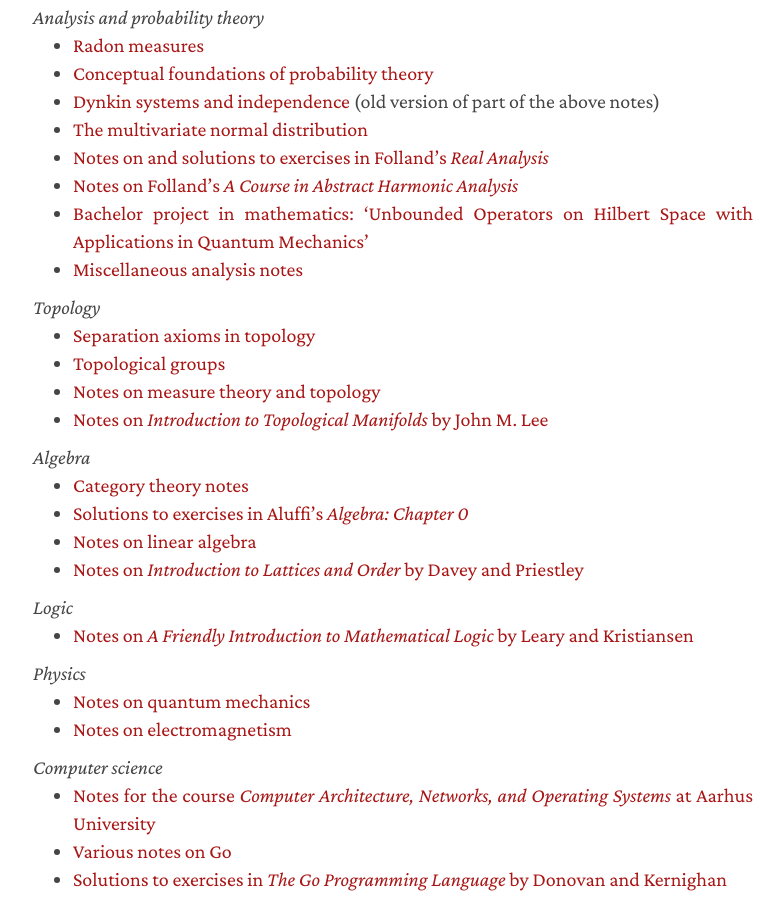
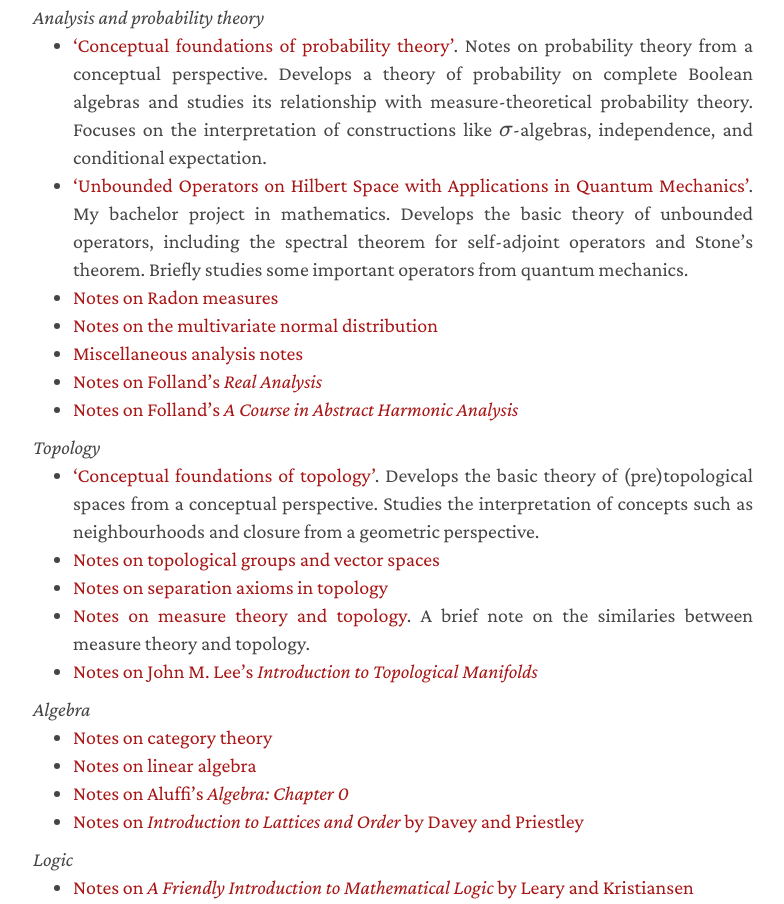
Before and after one commit to dnhansen/dnhansen.github.io, a plain HTML site: page index.html in a window 1280 px wide. Shown: the part 1329-2233 px from the top of the page, without its empty margins (247-1031 px from the left). Drawn offline with nearby package versions, Linux system fonts and the light colour scheme.

Commit message:
Updated index with new notes and descriptions. Added MathJax. TODO: Factor out MathJax from head files.

```diff
--- a/index.html
+++ b/index.html
@@ -7,7 +7,17 @@
     <title>Danny Nygård Hansen</title>
     <meta name="viewport" content="width=device-width, initial-scale=1.0">
     <meta name="description" content="Danny Nygård Hansen">
-
+    <script src="https://polyfill.io/v3/polyfill.min.js?features=es6"></script>
+    <script id="MathJax-script" async
+            src="https://cdn.jsdelivr.net/npm/mathjax@3/es5/tex-mml-chtml.js">
+    </script>
+    <script>
+      window.MathJax = {
+        tex: {
+          inlineMath: [['$', '$'], ['\\(', '\\)']]
+        }
+      };
+    </script>
     <link rel="preconnect" href="https://fonts.gstatic.com"><link href="https://fonts.googleapis.com/css2?family=Open+Sans&display=swap" rel="stylesheet">
     <link rel="stylesheet" type="text/css" href="/main.css">
     <link rel="stylesheet" type="text/css" href="/index.css">
@@ -88,25 +98,25 @@
       </p>
       <dl class="note-list">
         <dt>Analysis and probability theory</dt>
-        <dd><a href="https://github.com/dnhansen/radon-measures">Radon measures</a></dd>
-        <dd><a href="https://github.com/dnhansen/probability-foundations">Conceptual foundations of probability theory</a></dd>
-        <dd><a href="https://github.com/dnhansen/dynkin-independence">Dynkin systems and independence</a> (old version of part of the above notes)</dd>
-        <dd><a href="https://github.com/dnhansen/multivariate-normal-notes">The multivariate normal distribution</a></dd>
-        <dd><a href="https://github.com/dnhansen/folland-real-analysis">Notes on and solutions to exercises in Folland&rsquo;s <cite class="book">Real Analysis</cite></a></dd>
+        <dd><a href="https://github.com/dnhansen/probability-foundations"><cite class="article">Conceptual foundations of probability theory</cite></a>. Notes on probability theory from a conceptual perspective. Develops a theory of probability on complete Boolean algebras and studies its relationship with measure-theoretical probability theory. Focuses on the interpretation of constructions like $\sigma$-algebras, independence, and conditional expectation.</dd>
+        <dd><a href="https://github.com/dnhansen/maths-bachelor-project"><cite class="article">Unbounded Operators on Hilbert Space with Applications in Quantum Mechanics</cite></a>. My bachelor project in mathematics. Develops the basic theory of unbounded operators, including the spectral theorem for self-adjoint operators and Stone&rsquo;s theorem. Briefly studies some important operators from quantum mechanics.</dd>
+        <dd><a href="https://github.com/dnhansen/radon-measures">Notes on Radon measures</a></dd>
+        <dd><a href="https://github.com/dnhansen/multivariate-normal-notes">Notes on the multivariate normal distribution</a></dd>
+        <dd><a href="https://github.com/dnhansen/math-analysis">Miscellaneous analysis notes</a></dd>
+        <dd><a href="https://github.com/dnhansen/folland-real-analysis">Notes on Folland&rsquo;s <cite class="book">Real Analysis</cite></a></dd>
         <dd><a href="https://github.com/dnhansen/folland-real-analysis">Notes on Folland&rsquo;s <cite class="book">A Course in Abstract Harmonic Analysis</cite></a></dd>
-        <dd><a href="https://github.com/dnhansen/maths-bachelor-project">Bachelor project in mathematics: <cite class="article">Unbounded Operators on Hilbert Space with Applications in Quantum Mechanics</cite></a></dd>
-        <dd><a href="https://github.com/dnhansen/math-analysis">Miscellaneous analysis notes</a></dd>
 
         <dt>Topology</dt>
-        <dd><a href="https://github.com/dnhansen/topology-separation-axioms">Separation axioms in topology</a></dd>
-        <dd><a href="https://github.com/dnhansen/topological-groups">Topological groups</a></dd>
-        <dd><a href="https://github.com/dnhansen/topology-measure-theory-notes">Notes on measure theory and topology</a></dd>
-        <dd><a href="https://github.com/dnhansen/lee-topological-manifolds">Notes on <cite class="book">Introduction to Topological Manifolds</cite> by John M. Lee</a></dd>
+        <dd><a href="https://github.com/dnhansen/topology-foundations"><cite class="article">Conceptual foundations of topology</cite></a>. Develops the basic theory of (pre)topological spaces from a conceptual perspective. Studies the interpretation of concepts such as neighbourhoods and closure from a geometric perspective.</dd>
+        <dd><a href="https://github.com/dnhansen/topological-groups">Notes on topological groups and vector spaces</a></dd>
+        <dd><a href="https://github.com/dnhansen/topology-separation-axioms">Notes on separation axioms in topology</a></dd>
+        <dd><a href="https://github.com/dnhansen/topology-measure-theory-notes">Notes on measure theory and topology</a>. A brief note on the similaries between measure theory and topology.</dd>
+        <dd><a href="https://github.com/dnhansen/lee-topological-manifolds">Notes on John M. Lee&rsquo;s <cite class="book">Introduction to Topological Manifolds</cite></a></dd>
 
         <dt>Algebra</dt>
-        <dd><a href="https://github.com/dnhansen/category-theory-notes">Category theory notes</a></dd>
-        <dd><a href="https://github.com/dnhansen/aluffi-algebra">Solutions to exercises in Aluffi&rsquo;s <cite class="book">Algebra: Chapter 0</cite></a></dd>
+        <dd><a href="https://github.com/dnhansen/category-theory-notes">Notes on category theory</a></dd>
         <dd><a href="https://github.com/dnhansen/linear-algebra-notes">Notes on linear algebra</a></dd>
+        <dd><a href="https://github.com/dnhansen/aluffi-algebra">Notes on Aluffi&rsquo;s <cite class="book">Algebra: Chapter 0</cite></a></dd>
         <dd><a href="https://github.com/dnhansen/davey-priestley-order">Notes on <cite class="book">Introduction to Lattices and Order</cite> by Davey and Priestley</a></dd>
 
         <dt>Logic</dt>
@@ -119,7 +129,8 @@
         <dt>Computer science</dt>
         <dd><a href="https://github.com/dnhansen/comark-notes">Notes for the course <span class="course">Computer Architecture, Networks, and Operating Systems</span> at Aarhus University</a></dd>
         <dd><a href="https://github.com/dnhansen/golang-notes">Various notes on Go</a></dd>
-        <dd><a href="https://github.com/dnhansen/golang-book">Solutions to exercises in <cite class="book">The Go Programming Language</cite> by Donovan and Kernighan</a></dd>
+        <dd><a href="https://github.com/dnhansen/golang-book">Notes on <cite class="book">The Go Programming Language</cite> by Donovan and Kernighan</a></dd>
+        <dd><a href="https://github.com/dnhansen/kozen-automata">Notes on Kozen&rsquo;s <cite class="book">Automata and Computability</cite></a></dd>
       </dl>
       <p>
         If you are looking for literature recommendations, see <a href="https://github.com/dnhansen/maths-resources">here</a>.
```
Also changed, not shown: index_body.html (+15 -14 lines), index_head.html (added, +11 -0 lines), 1 other file.
